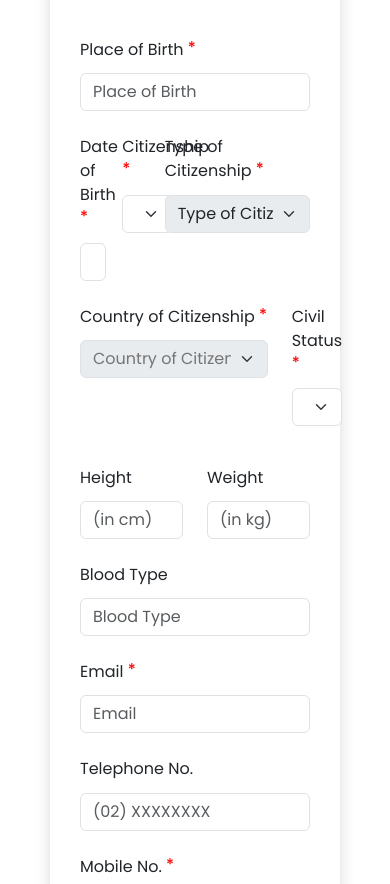
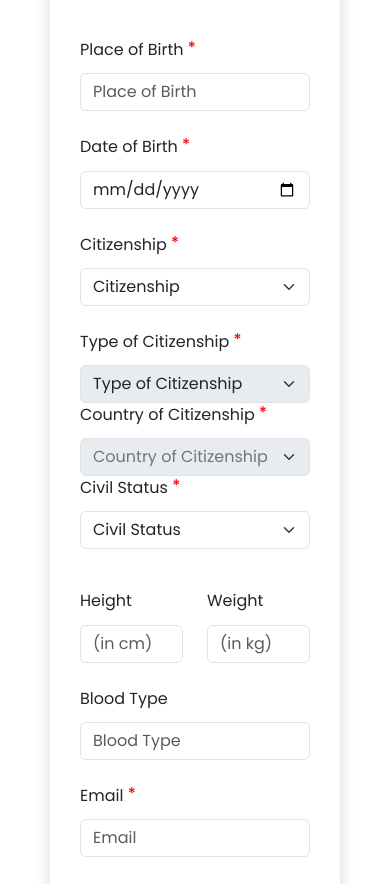
Before and after one commit to rurulmbrttgd/HRMS, a React (Vite) app in the folder frontend/: page /create-form in a window 390 px wide. Shown: the part 1020-1904 px from the top of the page. Built offline with nearby package versions, Linux system fonts and the light colour scheme; no server answers.

Commit message:
fix ulit type of citizenship hehe

```diff
--- a/frontend/src/components/PersonalInformation.jsx
+++ b/frontend/src/components/PersonalInformation.jsx
@@ -283,7 +283,7 @@ function PersonalInformation() {
 								//required
 							/>
 						</div>
-						<div className='col-2 mb-4'>
+						<div className='col-md-2 mb-4'>
 							<label htmlFor='inputdateofbirth' className='form-label'>
 								Date of Birth <h6 className='tuldok'>*</h6>
 							</label>
@@ -298,7 +298,7 @@ function PersonalInformation() {
 								//required
 							/>
 						</div>
-						<div className='col-2 mb-4'>
+						<div className='col-md-2 mb-4'>
 							<label htmlFor='inputcitizenship' className='form-label'>
 								Citizenship <h6 className='tuldok'>*</h6>
 							</label>
@@ -316,7 +316,7 @@ function PersonalInformation() {
 								<option value='Dual Citizenship'>Dual Citizenship</option>
 							</select>
 						</div>
-						<div className='col'>
+						<div className='col-md-2'>
 							<label htmlFor='inputcitizenshiptype' className='form-label'>
 								Type of Citizenship <h6 className='tuldok'>*</h6>
 							</label>
@@ -335,7 +335,7 @@ function PersonalInformation() {
 								<option value='By Naturalization'>By Naturalization</option>
 							</select>
 						</div>
-						<div className='col'>
+						<div className='col-md-2'>
 							<label htmlFor='inputcitizenshipcountry' className='form-label'>
 								Country of Citizenship <h6 className='tuldok'>*</h6>
 							</label>
@@ -394,7 +394,7 @@ function PersonalInformation() {
 
 							</div>
 						)} */}
-						<div className='col-2 mb-4'>
+						<div className='col-md-2 mb-4'>
 							<label htmlFor='inputstatus' className='form-label'>
 								Civil Status <h6 className='tuldok'>*</h6>
 							</label>
```
